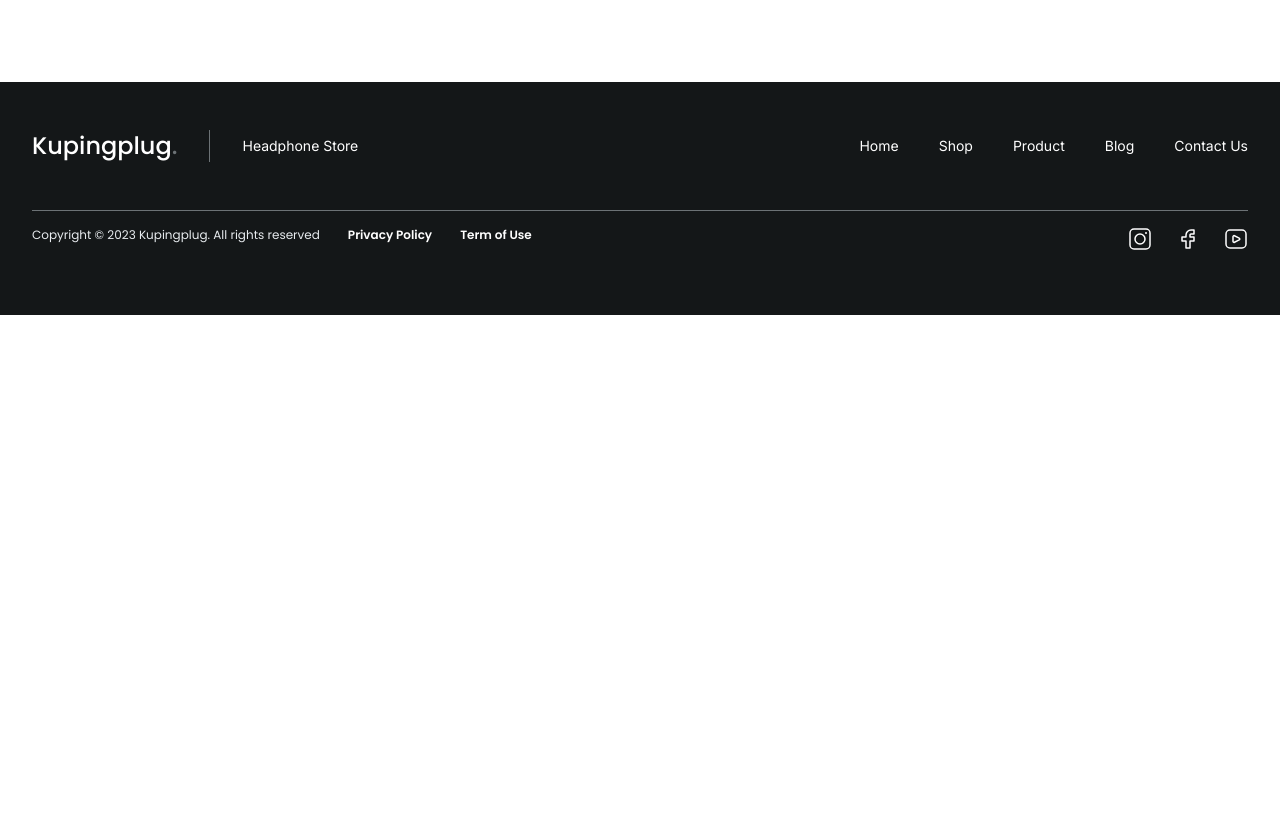
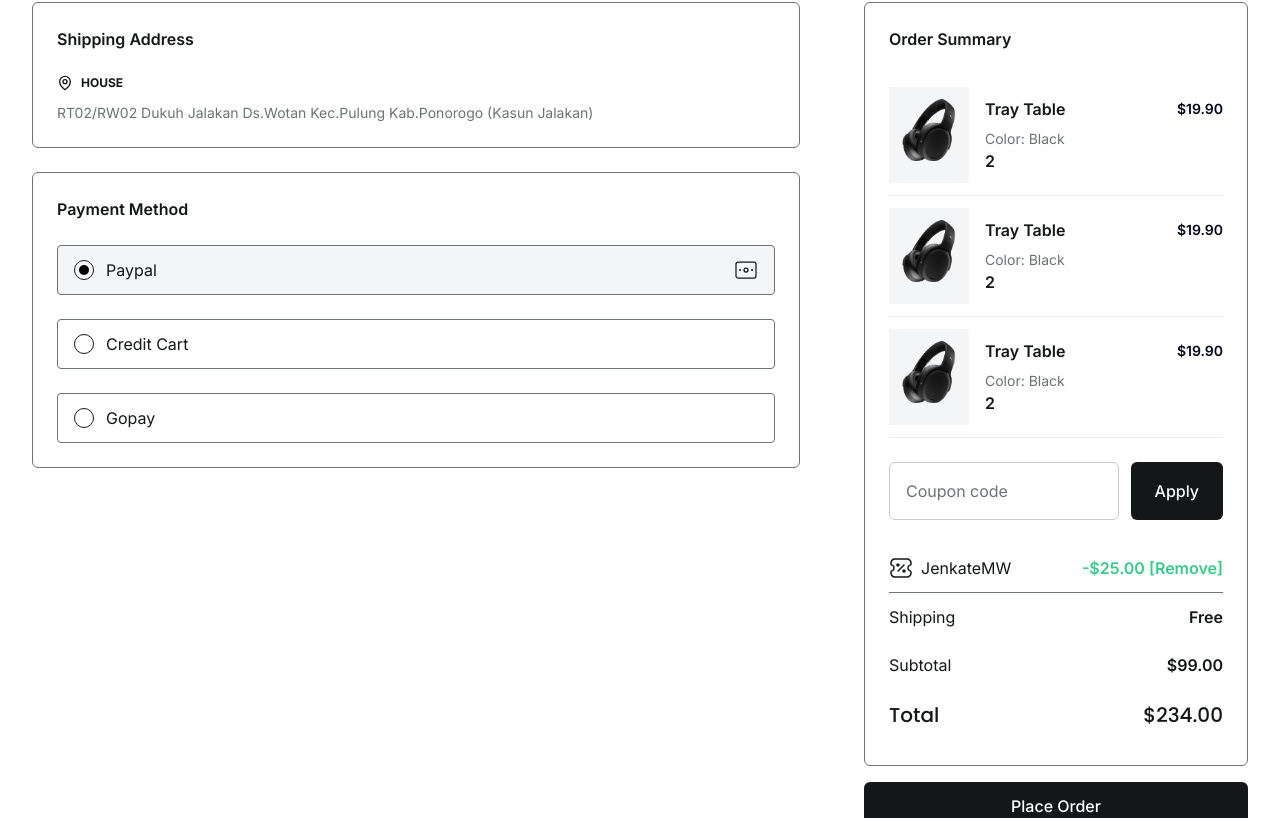
Before and after one commit to pujiragil/kupingplug, a Next.js app: page /checkout in a window 1280 px wide. Shown: the part 382-1200 px from the top of the page. Before the commit the page ends 800 px from the top, so only its background shows below. Built offline with nearby package versions, Linux system fonts and the light colour scheme.

Commit message:
dummy content checkout page

```diff
--- a/app/(subroot)/checkout/page.tsx
+++ b/app/(subroot)/checkout/page.tsx
@@ -1,6 +1,8 @@
-import { ChevronLeft } from "lucide-react";
+import { ChevronLeft, MapPin, Minus, Plus, X } from "lucide-react";
 
 import SectionLayout from "@/layouts/sectionLayout";
+import { DiscountIcon, MoneyIcon } from "@/components/ui/assets/svg";
+import Image from "next/image";
 
 export default function Page() {
   return (
@@ -35,6 +37,231 @@ export default function Page() {
           </p>
         </div>
       </div>
+
+      <div className="grid gap-y-6 lg:grid-cols-[2fr_1fr] lg:gap-x-[64px]">
+        <div className="space-y-6">
+          <div className="space-y-6 rounded-md border border-[#6C7275] p-6">
+            <p className="font-inter text-base font-semibold text-[#141718]">
+              Shipping Address
+            </p>
+
+            <div className="space-y-3">
+              <div className="flex items-center gap-2">
+                <MapPin stroke="#141718" className="h-4 w-4" />
+                <p className="font-inter text-xs font-bold uppercase text-[#141718]">
+                  House
+                </p>
+              </div>
+
+              <p className="font-inter text-sm font-normal text-[#6C7275]">
+                RT02/RW02 Dukuh Jalakan Ds.Wotan Kec.Pulung Kab.Ponorogo (Kasun
+                Jalakan)
+              </p>
+            </div>
+          </div>
+          <div className="space-y-6 rounded-md border border-[#6C7275] p-6">
+            <p className="font-inter text-base font-semibold text-[#141718]">
+              Payment Method
+            </p>
+
+            <div className="space-y-6">
+              <div className="flex items-center justify-between rounded border border-[#6C7275] bg-[#F3F5F7] px-4 py-3">
+                <div className="flex items-center gap-3">
+                  <div className="flex h-5 w-5 items-center justify-center rounded-full border border-[#141718]">
+                    <div className="h-2.5 w-2.5 rounded-full bg-black"></div>
+                  </div>
+
+                  <p className="font-inter text-base font-normal text-[#141718]">
+                    Paypal
+                  </p>
+                </div>
+
+                <MoneyIcon
+                  fill="#141718"
+                  stroke="#141718"
+                  className="h-6 w-6"
+                />
+              </div>
+              <div className="flex items-center justify-between rounded border border-[#6C7275] px-4 py-3">
+                <div className="flex items-center gap-3">
+                  <div className="flex h-5 w-5 items-center justify-center rounded-full border border-[#141718]">
+                    <div className="h-2.5 w-2.5 rounded-full bg-white"></div>
+                  </div>
+
+                  <p className="font-inter text-base font-normal text-[#141718]">
+                    Credit Cart
+                  </p>
+                </div>
+              </div>
+              <div className="flex items-center justify-between rounded border border-[#6C7275] px-4 py-3">
+                <div className="flex items-center gap-3">
+                  <div className="flex h-5 w-5 items-center justify-center rounded-full border border-[#141718]">
+                    <div className="h-2.5 w-2.5 rounded-full bg-white"></div>
+                  </div>
+
+                  <p className="font-inter text-base font-normal text-[#141718]">
+                    Gopay
+                  </p>
+                </div>
+              </div>
+            </div>
+          </div>
+        </div>
+
+        <div className="h-fit space-y-4">
+          <div className="space-y-6 rounded-md border border-[#6C7275] p-6">
+            <p className="font-inter text-base font-semibold text-[#141718]">
+              Order Summary
+            </p>
+
+            <div className="space-y-6">
+              <div>
+                <div className="flex items-center gap-4 border-b border-[#E8ECEF] py-3">
+                  <div className="h-[96px] min-w-[80px] max-w-[80px] bg-[#F3F5F7]">
+                    <Image
+                      src="/images/sumplekuping-1.png"
+                      alt="sumplekuping"
+                      width={231}
+                      height={308}
+                      className="h-full w-full object-cover"
+                    />
+                  </div>
+                  <div className="w-full space-y-2">
+                    <div className="flex items-center justify-between">
+                      <p className="font-inter text-sm font-semibold text-[#141718] sm:text-base">
+                        Tray Table
+                      </p>
+                      <p className="text-[#141718]sm:hidden font-inter text-sm font-semibold">
+                        $19.90
+                      </p>
+                    </div>
+
+                    <p className="font-inter text-xs font-normal text-[#6C7275] sm:text-sm">
+                      Color: Black
+                    </p>
+
+                    <span className="font-inter text-sm font-semibold text-[#141718] sm:text-base">
+                      2
+                    </span>
+                  </div>
+                </div>
+                <div className="flex items-center gap-4 border-b border-[#E8ECEF] py-3">
+                  <div className="h-[96px] min-w-[80px] max-w-[80px] bg-[#F3F5F7]">
+                    <Image
+                      src="/images/sumplekuping-1.png"
+                      alt="sumplekuping"
+                      width={231}
+                      height={308}
+                      className="h-full w-full object-cover"
+                    />
+                  </div>
+                  <div className="w-full space-y-2">
+                    <div className="flex items-center justify-between">
+                      <p className="font-inter text-sm font-semibold text-[#141718] sm:text-base">
+                        Tray Table
+                      </p>
+                      <p className="text-[#141718]sm:hidden font-inter text-sm font-semibold">
+                        $19.90
+                      </p>
+                    </div>
+
+                    <p className="font-inter text-xs font-normal text-[#6C7275] sm:text-sm">
+                      Color: Black
+                    </p>
+
+                    <span className="font-inter text-sm font-semibold text-[#141718] sm:text-base">
+                      2
+                    </span>
+                  </div>
+                </div>
+                <div className="flex items-center gap-4 border-b border-[#E8ECEF] py-3">
+                  <div className="h-[96px] min-w-[80px] max-w-[80px] bg-[#F3F5F7]">
+                    <Image
+                      src="/images/sumplekuping-1.png"
+                      alt="sumplekuping"
+                      width={231}
+                      height={308}
+                      className="h-full w-full object-cover"
+                    />
+                  </div>
+                  <div className="w-full space-y-2">
+                    <div className="flex items-center justify-between">
+                      <p className="font-inter text-sm font-semibold text-[#141718] sm:text-base">
+                        Tray Table
+                      </p>
+                      <p className="text-[#141718]sm:hidden font-inter text-sm font-semibold">
+                        $19.90
+                      </p>
+                    </div>
+
+                    <p className="font-inter text-xs font-normal text-[#6C7275] sm:text-sm">
+                      Color: Black
+                    </p>
+
+                    <span className="font-inter text-sm font-semibold text-[#141718] sm:text-base">
+                      2
+                    </span>
+                  </div>
+                </div>
+              </div>
+
+              <div className="flex gap-3">
+                <input
+                  className="w-full rounded-md border border-[#CBCBCB] p-4 font-inter text-base text-base font-normal text-[#141718] placeholder:text-[#6C7275] placeholder:opacity-100"
+                  placeholder="Coupon code"
+                />
+                <button className="w-fit rounded-md bg-[#141718] px-6 py-4 font-inter text-base font-medium text-white">
+                  Apply
+                </button>
+              </div>
+            </div>
+
+            <div>
+              <div className="flex justify-between border-b border-[#6C7275] py-3">
+                <div className="flex items-center gap-2">
+                  <DiscountIcon fill="#141718" className="h-6 w-6" />
+                  <p className="line-clamp-1 font-inter text-base font-normal text-[#141718]">
+                    JenkateMW
+                  </p>
+                </div>
+
+                <p className="font-inter text-base font-semibold text-[#38CB89]">
+                  -$25.00 [Remove]
+                </p>
+              </div>
+
+              <div className="flex items-center justify-between py-3">
+                <p className="font-inter text-base font-normal text-[#141718]">
+                  Shipping
+                </p>
+                <p className="font-inter text-base font-semibold text-[#141718]">
+                  Free
+                </p>
+              </div>
+              <div className="flex items-center justify-between py-3">
+                <p className="font-inter text-base font-normal text-[#141718]">
+                  Subtotal
+                </p>
+                <p className="font-inter text-base font-semibold text-[#141718]">
+                  $99.00
+                </p>
+              </div>
+              <div className="flex items-center justify-between py-3">
+                <p className="font-poppins text-xl font-medium text-[#141718]">
+                  Total
+                </p>
+                <p className="font-poppins text-xl font-medium text-[#141718]">
+                  $234.00
+                </p>
+              </div>
+            </div>
+          </div>
+
+          <button className="w-full rounded-md bg-[#141718] px-10 py-3 font-inter text-base font-medium text-white">
+            Place Order
+          </button>
+        </div>
+      </div>
     </SectionLayout>
   );
 }
```
